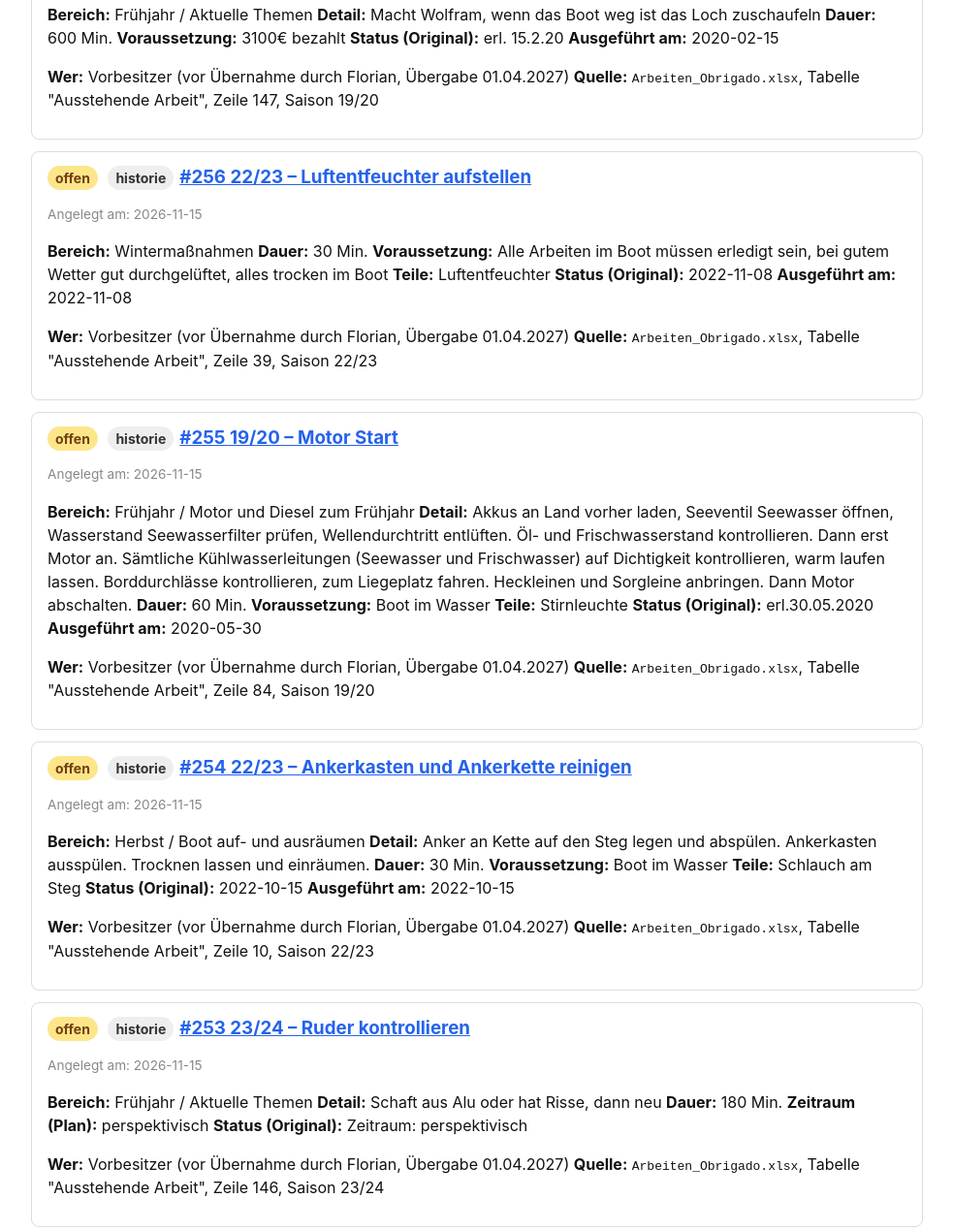
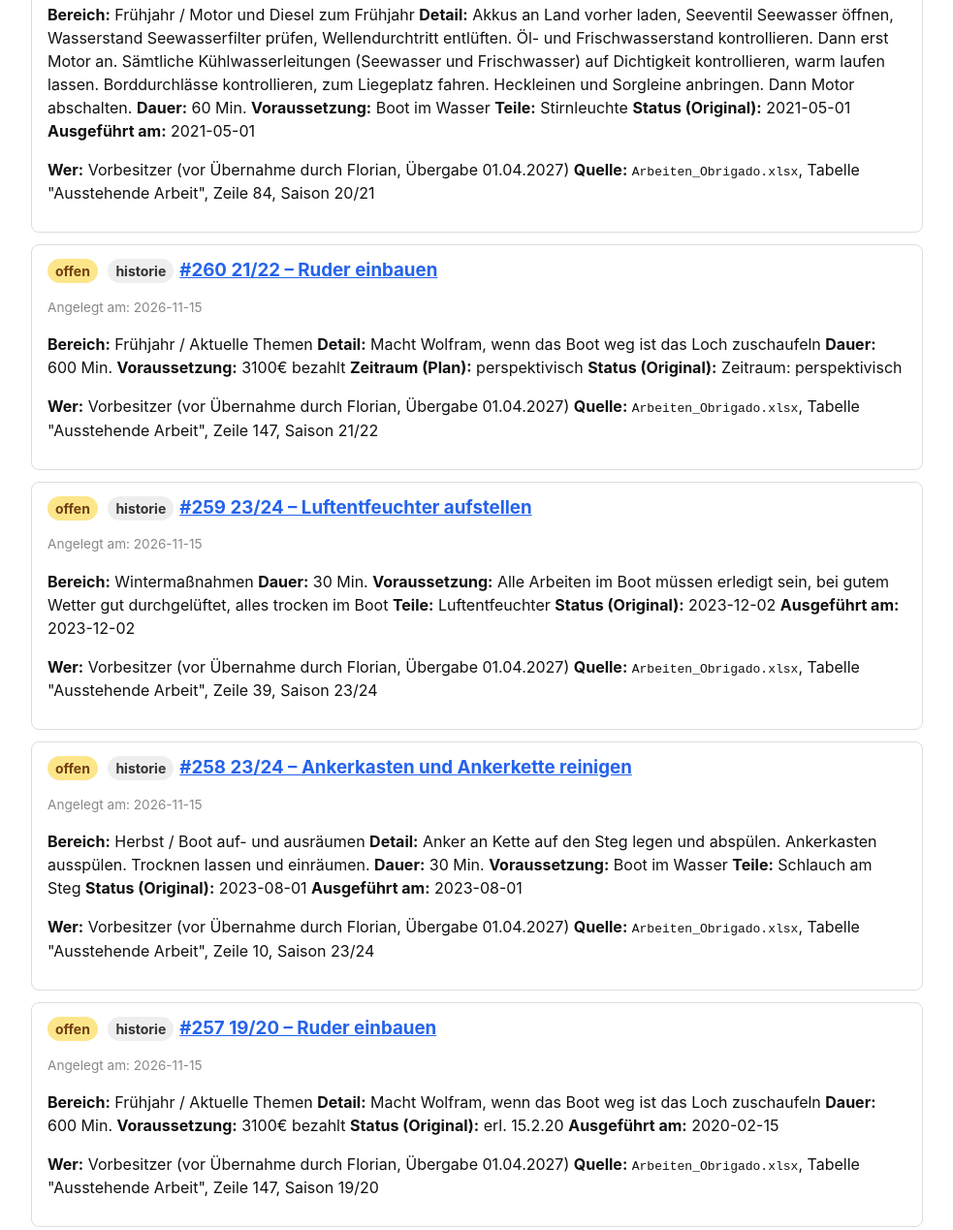
Before and after one commit to Flori0815/Obrigado-Dashboard, a plain HTML site: page index.html in a window 1280 px wide. Shown: the part 386-1655 px from the top of the page at 97% size, without its empty margins (148-1131 px from the left). Drawn offline with Linux system fonts and the light colour scheme.

Commit message:
Dashboard aktualisiert (2026-11-15T16:09:49Z)

```diff
--- a/index.html
+++ b/index.html
@@ -47,6 +47,56 @@
 <section id="reparaturen">
 <h2>Offene Reparaturen &amp; To-Dos</h2>
 <div class="issue">
+  <h3><span class="badge open">offen</span> <span class="badge">historie</span><a href="https://github.com/Flori0815/Obrigado/issues/261">#261 20/21 – Motor Start</a></h3>
+  <p style="font-size:0.85em;color:#888">Angelegt am: 2026-11-15</p>
+  <p><strong>Bereich:</strong> Frühjahr / Motor und Diesel zum Frühjahr
+<strong>Detail:</strong> Akkus an Land vorher laden, Seeventil Seewasser öffnen, Wasserstand Seewasserfilter prüfen, Wellendurchtritt entlüften. Öl- und Frischwasserstand kontrollieren. Dann erst Motor an. Sämtliche Kühlwasserleitungen (Seewasser und Frischwasser) auf Dichtigkeit kontrollieren, warm laufen lassen. Borddurchlässe kontrollieren, zum Liegeplatz fahren. Heckleinen und Sorgleine anbringen. Dann Motor abschalten.
+<strong>Dauer:</strong> 60 Min.
+<strong>Voraussetzung:</strong> Boot im Wasser
+<strong>Teile:</strong> Stirnleuchte
+<strong>Status (Original):</strong> 2021-05-01
+<strong>Ausgeführt am:</strong> 2021-05-01</p>
+<p><strong>Wer:</strong> Vorbesitzer (vor Übernahme durch Florian, Übergabe 01.04.2027)
+<strong>Quelle:</strong> <code>Arbeiten_Obrigado.xlsx</code>, Tabelle "Ausstehende Arbeit", Zeile 84, Saison 20/21</p>
+</div>
+<div class="issue">
+  <h3><span class="badge open">offen</span> <span class="badge">historie</span><a href="https://github.com/Flori0815/Obrigado/issues/260">#260 21/22 – Ruder einbauen</a></h3>
+  <p style="font-size:0.85em;color:#888">Angelegt am: 2026-11-15</p>
+  <p><strong>Bereich:</strong> Frühjahr / Aktuelle Themen
+<strong>Detail:</strong> Macht Wolfram, wenn das Boot weg ist das Loch zuschaufeln
+<strong>Dauer:</strong> 600 Min.
+<strong>Voraussetzung:</strong> 3100€ bezahlt
+<strong>Zeitraum (Plan):</strong> perspektivisch
+<strong>Status (Original):</strong> Zeitraum: perspektivisch</p>
+<p><strong>Wer:</strong> Vorbesitzer (vor Übernahme durch Florian, Übergabe 01.04.2027)
+<strong>Quelle:</strong> <code>Arbeiten_Obrigado.xlsx</code>, Tabelle "Ausstehende Arbeit", Zeile 147, Saison 21/22</p>
+</div>
+<div class="issue">
+  <h3><span class="badge open">offen</span> <span class="badge">historie</span><a href="https://github.com/Flori0815/Obrigado/issues/259">#259 23/24 – Luftentfeuchter aufstellen</a></h3>
+  <p style="font-size:0.85em;color:#888">Angelegt am: 2026-11-15</p>
+  <p><strong>Bereich:</strong> Wintermaßnahmen
+<strong>Dauer:</strong> 30 Min.
+<strong>Voraussetzung:</strong> Alle Arbeiten im Boot müssen erledigt sein, bei gutem Wetter gut durchgelüftet, alles trocken im Boot
+<strong>Teile:</strong> Luftentfeuchter
+<strong>Status (Original):</strong> 2023-12-02
+<strong>Ausgeführt am:</strong> 2023-12-02</p>
+<p><strong>Wer:</strong> Vorbesitzer (vor Übernahme durch Florian, Übergabe 01.04.2027)
+<strong>Quelle:</strong> <code>Arbeiten_Obrigado.xlsx</code>, Tabelle "Ausstehende Arbeit", Zeile 39, Saison 23/24</p>
+</div>
+<div class="issue">
+  <h3><span class="badge open">offen</span> <span class="badge">historie</span><a href="https://github.com/Flori0815/Obrigado/issues/258">#258 23/24 – Ankerkasten und Ankerkette reinigen</a></h3>
+  <p style="font-size:0.85em;color:#888">Angelegt am: 2026-11-15</p>
+  <p><strong>Bereich:</strong> Herbst / Boot auf- und ausräumen
+<strong>Detail:</strong> Anker an Kette auf den Steg legen und abspülen. Ankerkasten ausspülen. Trocknen lassen und einräumen.
+<strong>Dauer:</strong> 30 Min.
+<strong>Voraussetzung:</strong> Boot im Wasser
+<strong>Teile:</strong> Schlauch am Steg
+<strong>Status (Original):</strong> 2023-08-01
+<strong>Ausgeführt am:</strong> 2023-08-01</p>
+<p><strong>Wer:</strong> Vorbesitzer (vor Übernahme durch Florian, Übergabe 01.04.2027)
+<strong>Quelle:</strong> <code>Arbeiten_Obrigado.xlsx</code>, Tabelle "Ausstehende Arbeit", Zeile 10, Saison 23/24</p>
+</div>
+<div class="issue">
   <h3><span class="badge open">offen</span> <span class="badge">historie</span><a href="https://github.com/Flori0815/Obrigado/issues/257">#257 19/20 – Ruder einbauen</a></h3>
   <p style="font-size:0.85em;color:#888">Angelegt am: 2026-11-15</p>
   <p><strong>Bereich:</strong> Frühjahr / Aktuelle Themen
@@ -1190,54 +1240,6 @@
 <strong>Ausgeführt am:</strong> 2019-05-18</p>
 <p><strong>Wer:</strong> Vorbesitzer (vor Übernahme durch Florian, Übergabe 01.04.2027)
 <strong>Quelle:</strong> <code>Arbeiten_Obrigado.xlsx</code>, Tabelle "Ausstehende Arbeit", Zeile 80, Saison 18/19</p>
-</div>
-<div class="issue">
-  <h3><span class="badge open">offen</span> <span class="badge">historie</span><a href="https://github.com/Flori0815/Obrigado/issues/161">#161 22/23 – Stromversorgung regelmäßig an Bord herstellen</a></h3>
-  <p style="font-size:0.85em;color:#888">Angelegt am: 2026-11-15</p>
-  <p><strong>Bereich:</strong> Wintermaßnahmen
-<strong>Detail:</strong> im Winter spätestens nach 4 Wochen zyklisch wiederholen
-<strong>Dauer:</strong> 15 Min.
-<strong>Voraussetzung:</strong> Boot an Land oder im Wasser, Stromkasten muss zugeschaltet sein
-<strong>Teile:</strong> ggf. elektrische Verlängerung
-<strong>Status (Original):</strong> 2022-11-05
-<strong>Ausgeführt am:</strong> 2022-11-05</p>
-<p><strong>Wer:</strong> Vorbesitzer (vor Übernahme durch Florian, Übergabe 01.04.2027)
-<strong>Quelle:</strong> <code>Arbeiten_Obrigado.xlsx</code>, Tabelle "Ausstehende Arbeit", Zeile 35, Saison 22/23</p>
-</div>
-<div class="issue">
-  <h3><span class="badge open">offen</span> <span class="badge">historie</span><a href="https://github.com/Flori0815/Obrigado/issues/160">#160 21/22 – Schäkel Ankerkette erneuern</a></h3>
-  <p style="font-size:0.85em;color:#888">Angelegt am: 2026-11-15</p>
-  <p><strong>Bereich:</strong> Frühjahr / Aktuelle Themen
-<strong>Detail:</strong> Ankertrosse einbauen
-<strong>Dauer:</strong> 120 Min.
-<strong>Status (Original):</strong> erl. 14.05.2022
-<strong>Ausgeführt am:</strong> 2022-05-14</p>
-<p><strong>Wer:</strong> Vorbesitzer (vor Übernahme durch Florian, Übergabe 01.04.2027)
-<strong>Quelle:</strong> <code>Arbeiten_Obrigado.xlsx</code>, Tabelle "Ausstehende Arbeit", Zeile 132, Saison 21/22</p>
-</div>
-<div class="issue">
-  <h3><span class="badge open">offen</span> <span class="badge">historie</span><a href="https://github.com/Flori0815/Obrigado/issues/159">#159 17/18 – Boot ins Wasser setzen</a></h3>
-  <p style="font-size:0.85em;color:#888">Angelegt am: 2026-11-15</p>
-  <p><strong>Bereich:</strong> Frühjahr / Boot seeklar machen
-<strong>Detail:</strong> Gestell mit dem Boot, Leinen an Bord
-<strong>Dauer:</strong> 60 Min.
-<strong>Voraussetzung:</strong> über 10°C, Vorleinen am Steg festmachen. Seeventil Seewasser öffnen, Wasserstand Seewasserfilter prüfen, Wellendurchtritt entlüften. Öl- und Frischwasserstand kontrollieren.
-<strong>Teile:</strong> Akkus voll geladen, Diesel im Tank, Wellendurchtritt entlüftet
-<strong>Status (Original):</strong> 2018-05-05
-<strong>Ausgeführt am:</strong> 2018-05-05</p>
-<p><strong>Wer:</strong> Vorbesitzer (vor Übernahme durch Florian, Übergabe 01.04.2027)
-<strong>Quelle:</strong> <code>Arbeiten_Obrigado.xlsx</code>, Tabelle "Ausstehende Arbeit", Zeile 80, Saison 17/18</p>
-</div>
-<div class="issue">
-  <h3><span class="badge open">offen</span> <span class="badge">historie</span><a href="https://github.com/Flori0815/Obrigado/issues/158">#158 20/21 – Schäkel Ankerkette erneuern</a></h3>
-  <p style="font-size:0.85em;color:#888">Angelegt am: 2026-11-15</p>
-  <p><strong>Bereich:</strong> Frühjahr / Aktuelle Themen
-<strong>Detail:</strong> Ankertrosse einbauen
-<strong>Dauer:</strong> 120 Min.
-<strong>Zeitraum (Plan):</strong> !
-<strong>Status (Original):</strong> Zeitraum: !</p>
-<p><strong>Wer:</strong> Vorbesitzer (vor Übernahme durch Florian, Übergabe 01.04.2027)
-<strong>Quelle:</strong> <code>Arbeiten_Obrigado.xlsx</code>, Tabelle "Ausstehende Arbeit", Zeile 132, Saison 20/21</p>
 </div>
 </section>
 
```
